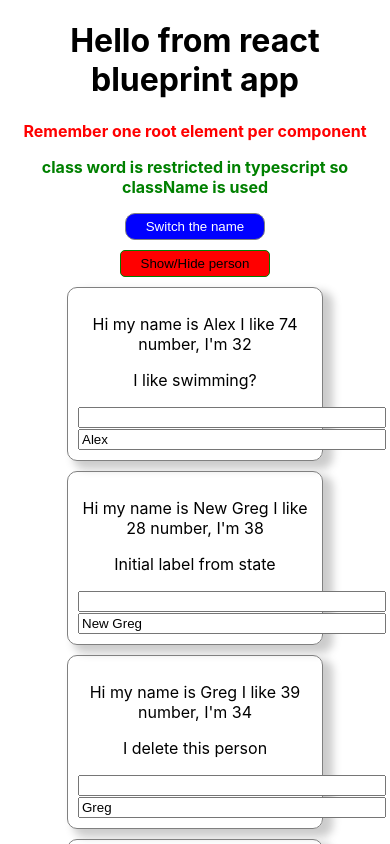
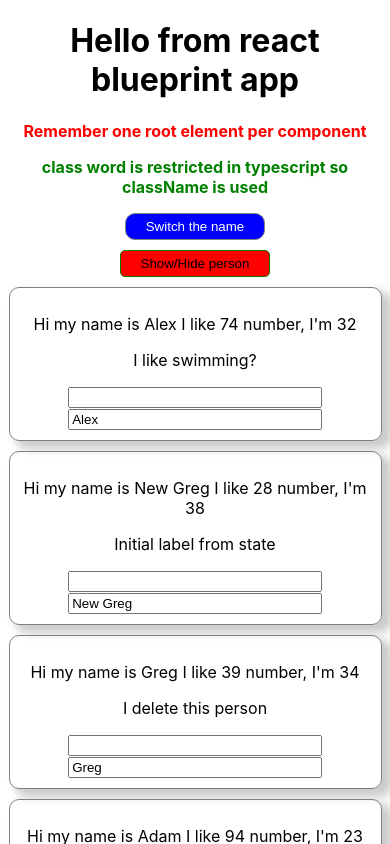
Before and after one commit to gmdmgithub/react-first, a React (Create React App) app: page / in a window 390 px wide. Shown: the top 844 px of the page. Built offline with nearby package versions, Linux system fonts and the light colour scheme.

Commit message:
Radium with import {StyleRoot} to work with @media query

```diff
--- a/src/App.js
+++ b/src/App.js
@@ -1,7 +1,7 @@
 import React, { Component } from "react";
 import "./App.css";
 import Person from "./Person/Person";
-import Radium from "radium";
+import Radium, { StyleRoot } from "radium";
 class App extends Component {
   state = {
     persons: [
@@ -153,6 +153,7 @@ class App extends Component {
     }
 
     return (
+      <StyleRoot>
         <div className="App">
           <h1> Hello from react blueprint app</h1>
           <p className={paragraphStyle}>
@@ -199,6 +200,7 @@ class App extends Component {
           {newPerson}
           {persons}
         </div>
+      </StyleRoot>
     );
     //below it shows how to return directly with html elements
     // return React.createElement('div', {
--- a/src/Person/Person.css
+++ b/src/Person/Person.css
@@ -11,3 +11,13 @@
 .Person input {
     width: 300px;
 }
+
+@media (max-width: 550px) {
+    .Person {
+        width: 90%;
+    }
+
+    .Person input {
+        width: 70%;
+    }
+}
--- a/src/Person/Person.js
+++ b/src/Person/Person.js
@@ -3,9 +3,16 @@ import "./Person.css";
 import Radium from "radium";
 
 const person = props => {
+  //using Radium for @media query
+  const style = {
+    "@media (min-width: 450px)": {
+      color: "blue"
+    }
+  };
+
   return (
     <div className="Person">
-      <p onClick={props.click}>
+      <p onClick={props.click} style={style}>
         Hi my name is {props.name} I like {Math.floor(Math.random() * 100)}{" "}
         number, I'm {props.age}
       </p>
```
Lines whose indentation alone changed are shown as unchanged.
